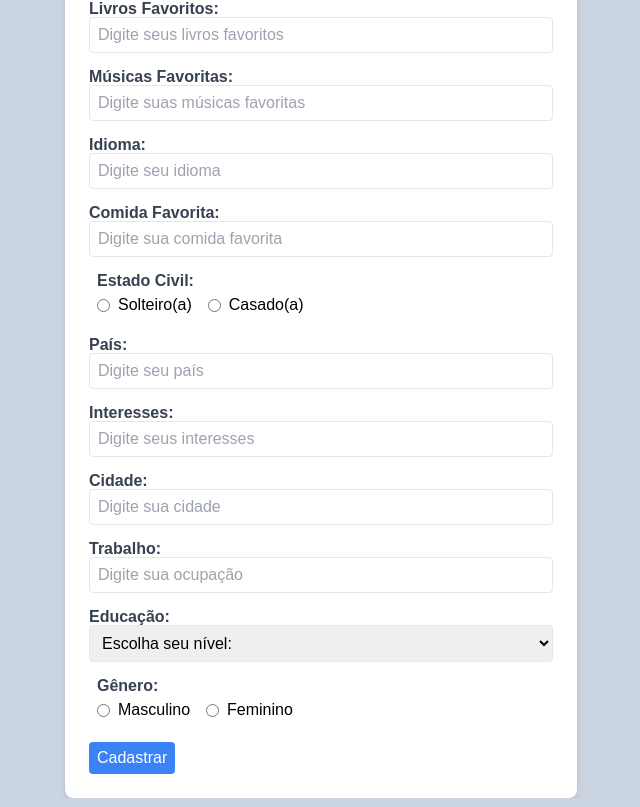
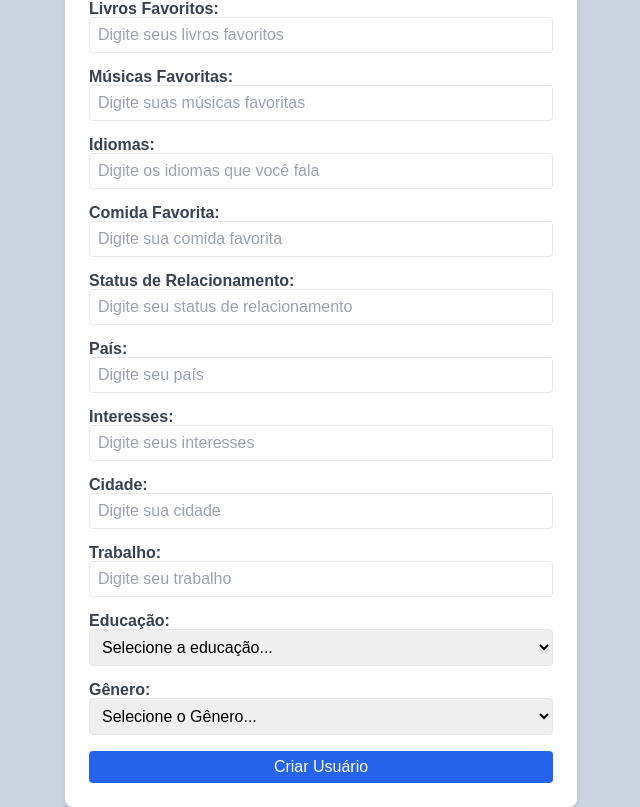
Before and after one commit to reinaldoper/orkut, a React (Vite) app in the folder frontend/: page /user-form in a window 1280 px wide. Shown: the part 846-1653 px from the top of the page, without its empty margins (319-959 px from the left). Built offline with nearby package versions, Linux system fonts and the light colour scheme.

Commit message:
feat: ajusta form de usuario e adiciona componente user

```diff
--- a/frontend/src/Router/routerRoute.tsx
+++ b/frontend/src/Router/routerRoute.tsx
@@ -18,7 +18,7 @@ const routerRoute = () => {
           <Route path="/content-page" element={<ContentPage />}></Route>
           <Route path="*" element={<NotFoundPage  />}></Route>
           <Route path="/about" element={<About />}></Route>
-          <Route path="/post-user" element={<PostUser />}></Route>
+          <Route path="/post-user/:id" element={<PostUser />}></Route>
           <Route path="/post-form" element={<PostFormUser />}></Route>
           <Route path="/post-list" element={<PostList />}></Route>
         </Routes>
--- a/frontend/src/components/CreateUser.tsx
+++ b/frontend/src/components/CreateUser.tsx
@@ -5,6 +5,7 @@ import { useNavigate } from "react-router-dom";
 import NavLink from "./NavLink";
 import educationList from "../utils/education";
 import Alert from "../utils/alert";
+import genre from "../utils/genre";
 
 const CreateUser = () => {
   const [file, setFile] = useState<File | null>(null);
@@ -89,9 +90,9 @@ const CreateUser = () => {
     <>
       <NavLink />
       {error && <Alert errorAlert={{ error, setError }} />}
-      <form encType="multipart/form-data" onSubmit={onSubmit} className="max-w-lg mx-auto bg-white p-6 rounded-lg shadow-md space-y-4">
-        <h2 className="text-2xl font-bold mb-4 text-blue-600">Criar Novo Usuário</h2>
-        <div>
+      <form encType="multipart/form-data" onSubmit={onSubmit} className="max-w-lg mx-auto bg-white p-6 rounded-lg shadow-md space-y-4 orkut-form">
+        <h2 className="text-2xl font-bold mb-4 text-blue-600 orkut-title">Criar Novo Usuário</h2>
+        <div className="orkut-input">
           <label htmlFor="name" className="block text-gray-700 font-bold">Nome:</label>
           <input
             type="text"
@@ -103,7 +104,7 @@ const CreateUser = () => {
             className="border rounded p-2 w-full"
           />
         </div>
-        <div>
+        <div className="orkut-input">
           <label htmlFor="email" className="block text-gray-700 font-bold">E-mail:</label>
           <input
             type="email"
@@ -115,7 +116,7 @@ const CreateUser = () => {
             className="border rounded p-2 w-full"
           />
         </div>
-        <div>
+        <div className="orkut-input">
           <label htmlFor="password" className="block text-gray-700 font-bold">Senha:</label>
           <input
             type="password"
@@ -126,7 +127,7 @@ const CreateUser = () => {
             className="border rounded p-2 w-full"
           />
         </div>
-        <div>
+        <div className="orkut-input">
           <label htmlFor="age" className="block text-gray-700 font-bold">Idade:</label>
           <input
             type="text"
@@ -137,7 +138,7 @@ const CreateUser = () => {
             className="border rounded p-2 w-full"
           />
         </div>
-        <div>
+        <div className="orkut-input">
           <label htmlFor="image" className="block text-gray-700 font-bold">Foto de Perfil:</label>
           <input
             type="file"
@@ -147,7 +148,7 @@ const CreateUser = () => {
             className="border rounded p-2 w-full"
           />
         </div>
-        <div>
+        <div className="orkut-input">
           <label htmlFor="phone_number" className="block text-gray-700 font-bold">Número de Telefone:</label>
           <input
             type="text"
@@ -159,7 +160,7 @@ const CreateUser = () => {
             className="border rounded p-2 w-full"
           />
         </div>
-        <div>
+        <div className="orkut-input">
           <label htmlFor="birthdate" className="block text-gray-700 font-bold">Data de Nascimento:</label>
           <input
             type="date"
@@ -170,7 +171,7 @@ const CreateUser = () => {
             className="border rounded p-2 w-full"
           />
         </div>
-        <div>
+        <div className="orkut-input">
           <label htmlFor="bio" className="block text-gray-700 font-bold">Biografia:</label>
           <textarea
             value={bio}
@@ -181,7 +182,7 @@ const CreateUser = () => {
             className="border rounded p-2 w-full"
           />
         </div>
-        <div>
+        <div className="orkut-input">
           <label htmlFor="hobbies" className="block text-gray-700 font-bold">Hobbies:</label>
           <input
             type="text"
@@ -193,7 +194,7 @@ const CreateUser = () => {
             className="border rounded p-2 w-full"
           />
         </div>
-        <div>
+        <div className="orkut-input">
           <label htmlFor="favorite_movies" className="block text-gray-700 font-bold">Filmes Favoritos:</label>
           <input
             type="text"
@@ -205,7 +206,7 @@ const CreateUser = () => {
             className="border rounded p-2 w-full"
           />
         </div>
-        <div>
+        <div className="orkut-input">
           <label htmlFor="favorite_books" className="block text-gray-700 font-bold">Livros Favoritos:</label>
           <input
             type="text"
@@ -217,7 +218,7 @@ const CreateUser = () => {
             className="border rounded p-2 w-full"
           />
         </div>
-        <div>
+        <div className="orkut-input">
           <label htmlFor="favorite_music" className="block text-gray-700 font-bold">Músicas Favoritas:</label>
           <input
             type="text"
@@ -229,19 +230,19 @@ const CreateUser = () => {
             className="border rounded p-2 w-full"
           />
         </div>
-        <div>
-          <label htmlFor="language" className="block text-gray-700 font-bold">Idioma:</label>
+        <div className="orkut-input">
+          <label htmlFor="language" className="block text-gray-700 font-bold">Idiomas:</label>
           <input
             type="text"
             value={language}
             id="language"
             required
             onChange={(e) => setLanguage(e.target.value)}
-            placeholder="Digite seu idioma"
+            placeholder="Digite os idiomas que você fala"
             className="border rounded p-2 w-full"
           />
         </div>
-        <div>
+        <div className="orkut-input">
           <label htmlFor="favorite_food" className="block text-gray-700 font-bold">Comida Favorita:</label>
           <input
             type="text"
@@ -253,46 +254,31 @@ const CreateUser = () => {
             className="border rounded p-2 w-full"
           />
         </div>
-        <fieldset className="border rounded p-2">
-          <legend className="text-gray-700 font-bold">Estado Civil:</legend>
-          <div className="flex items-center gap-4">
-            <label htmlFor="single" className="flex items-center gap-2">
+        <div className="orkut-input">
+          <label htmlFor="relationship" className="block text-gray-700 font-bold">Status de Relacionamento:</label>
           <input
-                type="radio"
-                value="single"
-                id="single"
-                name="relationship"
+            type="text"
+            value={relationship}
+            id="relationship"
             required
             onChange={(e) => setRelationship(e.target.value)}
+            placeholder="Digite seu status de relacionamento"
+            className="border rounded p-2 w-full"
           />
-              Solteiro(a)
-            </label>
-            <label htmlFor="married" className="flex items-center gap-2">
-              <input
-                type="radio"
-                value="married"
-                id="married"
-                name="relationship"
-                required
-                onChange={(e) => setRelationship(e.target.value)}
-              />
-              Casado(a)
-            </label>
         </div>
-        </fieldset>
-        <div>
+        <div className="orkut-input">
           <label htmlFor="country" className="block text-gray-700 font-bold">País:</label>
           <input
             type="text"
             value={country}
+            id="country"
             required
-            id="country"
             onChange={(e) => setCountry(e.target.value)}
             placeholder="Digite seu país"
             className="border rounded p-2 w-full"
           />
         </div>
-        <div>
+        <div className="orkut-input">
           <label htmlFor="interesting" className="block text-gray-700 font-bold">Interesses:</label>
           <input
             type="text"
@@ -304,19 +290,19 @@ const CreateUser = () => {
             className="border rounded p-2 w-full"
           />
         </div>
-        <div>
+        <div className="orkut-input">
           <label htmlFor="city" className="block text-gray-700 font-bold">Cidade:</label>
           <input
             type="text"
             value={city}
+            id="city"
             required
-            id="city"
             onChange={(e) => setCity(e.target.value)}
             placeholder="Digite sua cidade"
             className="border rounded p-2 w-full"
           />
         </div>
-        <div>
+        <div className="orkut-input">
           <label htmlFor="work" className="block text-gray-700 font-bold">Trabalho:</label>
           <input
             type="text"
@@ -324,50 +310,46 @@ const CreateUser = () => {
             id="work"
             required
             onChange={(e) => setWork(e.target.value)}
-            placeholder="Digite sua ocupação"
+            placeholder="Digite seu trabalho"
             className="border rounded p-2 w-full"
           />
         </div>
-        <div>
+        <div className="orkut-input">
           <label htmlFor="education" className="block text-gray-700 font-bold">Educação:</label>
-          <select required onChange={(e) => setEducation(e.target.value)} className="border rounded p-2 w-full">
-            <option value="default">Escolha seu nível:</option>
-            {educationList.map((e, index) => (
-              <option key={index} value={e.school}>{e.school}</option>
+          <select
+            value={education}
+            id="education"
+            required
+            onChange={(e) => setEducation(e.target.value)}
+            className="border rounded p-2 w-full"
+          >
+            <option>Selecione a educação...</option>
+            {educationList.map((edu, idx) => (
+              <option key={idx} value={edu}>{edu}</option>
             ))}
           </select>
         </div>
-        <fieldset className="border rounded p-2">
-          <legend className="text-gray-700 font-bold">Gênero:</legend>
-          <div className="flex items-center gap-4">
-            <label htmlFor="male" className="flex items-center gap-2">
-              <input
-                type="radio"
-                value="male"
-                id="male"
-                name="gender"
+        <div className="orkut-input">
+          <label htmlFor="gender" className="block text-gray-700 font-bold">Gênero:</label>
+          <select
+            value={gender}
+            id="gender"
             required
             onChange={(e) => setGender(e.target.value)}
-              />
-              Masculino
-            </label>
-            <label htmlFor="female" className="flex items-center gap-2">
-              <input
-                type="radio"
-                value="female"
-                id="female"
-                name="gender"
-                required
-                onChange={(e) => setGender(e.target.value)}
-              />
-              Feminino
-            </label>
+            className="border rounded p-2 w-full"
+          >
+            <option>Selecione o Gênero...</option>
+            {genre.map((genre, index) => (
+              <option value={genre} key={index}>
+                {genre}
+              </option>
+            ))}
+          </select>
         </div>
-        </fieldset>
-        <button type="submit" className="bg-blue-500 text-white p-2 rounded hover:bg-blue-700">Cadastrar</button>
+        <button type="submit" className="w-full bg-blue-600 text-white p-2 rounded orkut-button">Criar Usuário</button>
       </form>
     </>
   );
-}
+};
 
 export default CreateUser;
--- a/frontend/src/utils/Icons.tsx
+++ b/frontend/src/utils/Icons.tsx
@@ -7,9 +7,9 @@ const Icons = () => {
   const navigate = useNavigate()
 
 
-  const handleNavigatePost = () => {
+  /* const handleNavigatePost = () => {
     navigate('/post-user')
-  }
+  } */
 
   const handleNavigateFormPost = () => {
     navigate('/post-form')
@@ -23,7 +23,7 @@ const Icons = () => {
   return (
     <>
       <div className="flex">
-        <button title="Post" onClick={handleNavigatePost} className="bg-blue-500 m-2 w-20 flex justify-center rounded">
+        <button title="Post" className="bg-blue-500 m-2 w-20 flex justify-center rounded">
           <svg className="w-6 h-6 text-gray-800 dark:text-white" aria-hidden="true" xmlns="http://www.w3.org/2000/svg" width="24" height="24" fill="currentColor" viewBox="0 0 24 24">
             <path d="M17 20v-5h2v6.988H3V15h1.98v5H17Z" />
             <path d="m6.84 14.522 8.73 1.825.369-1.755-8.73-1.825-.369 1.755Zm1.155-4.323 8.083 3.764.739-1.617-8.083-3.787-.739 1.64Zm3.372-5.481L10.235 6.08l6.859 5.704 1.132-1.362-6.859-5.704ZM15.57 17H6.655v2h8.915v-2ZM12.861 3.111l6.193 6.415 1.414-1.415-6.43-6.177-1.177 1.177Z" />
--- a/frontend/src/utils/education.tsx
+++ b/frontend/src/utils/education.tsx
@@ -1,25 +1,10 @@
 const education = [
-  {
-    "school": "Ensino médio",
-  },
-  {
-    "school": "Ensino técnico",
-  },
-  {
-    "school": "Superior completo",
-  },
-  {
-    "school": "Superior imcompleto",
-  },
-  {
-    "school": "Pós graduado",
-  },
-  {
-    "school": "Mestrado",
-  },
-  {
-    "school": "Doutorado",
-  }
-]
+  "Ensino Fundamental",
+  "Ensino Médio",
+  "Graduação",
+  "Pós-Graduação",
+  "Mestrado",
+  "Doutorado",
+];
 
 export default education;
--- /dev/null
+++ b/frontend/src/utils/genre.tsx
@@ -0,0 +1,8 @@
+const genre = [
+  "Masculino",
+  "Feminino",
+  "Homem CIS",
+  "Mulher CIS",
+]
+
+export default genre;
```
Also changed, not shown: frontend/src/components/Posts.tsx (+21 -19 lines), frontend/src/utils/ReqUserById.tsx (+13 -2 lines). Lines whose indentation alone changed are shown as unchanged.
